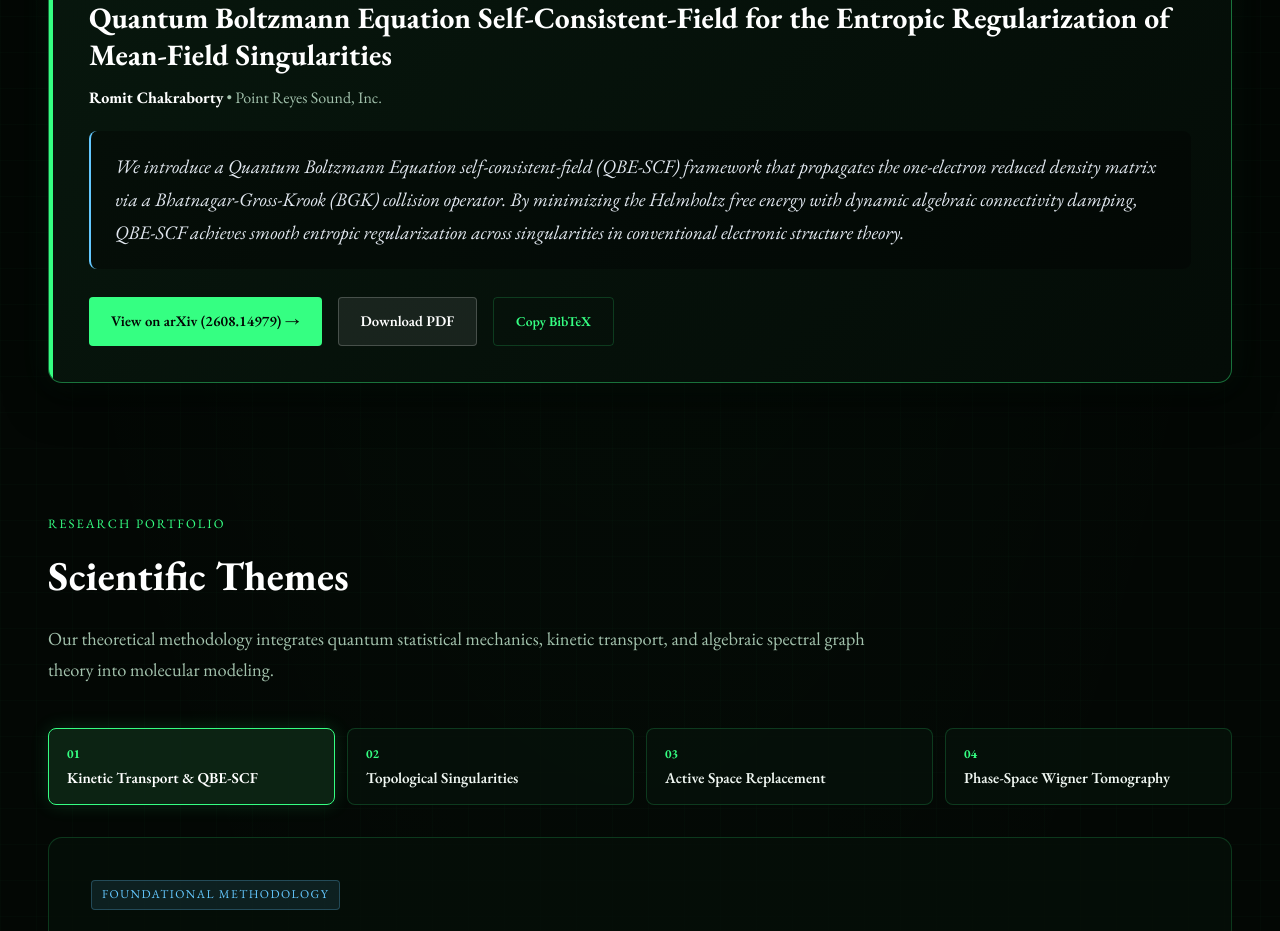
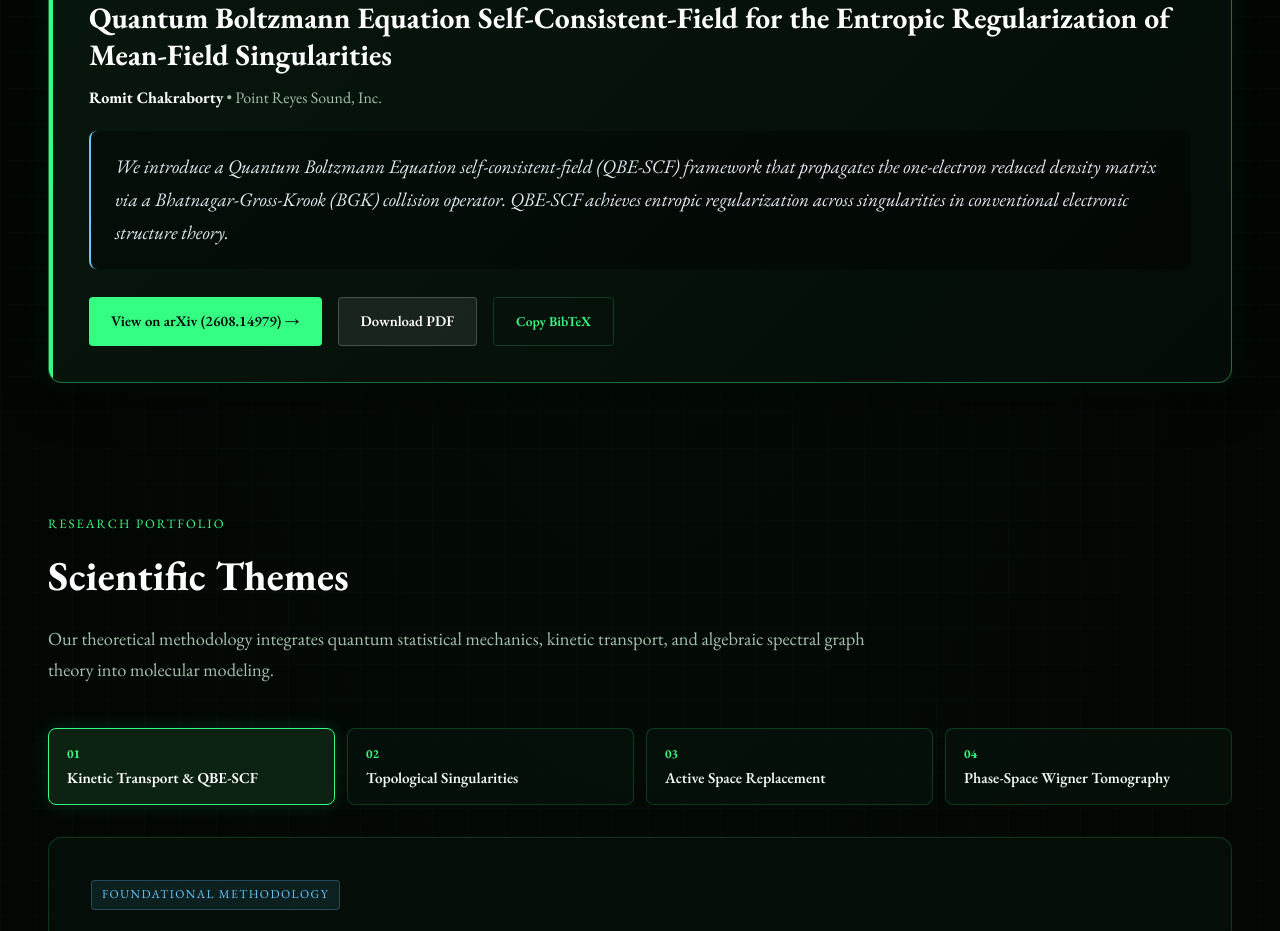
Before and after one commit to point-reyes-sound/point-reyes-sound, a React (Vite) app: page / in a window 1280 px wide. Shown: the part 1100-2031 px from the top of the page. Built offline with nearby package versions, Linux system fonts and the light colour scheme.

Commit message:
Streamline preprint abstract description

```diff
--- a/src/App.jsx
+++ b/src/App.jsx
@@ -304,7 +304,7 @@ export default function App() {
           </div>
 
           <p className="spotlight-abstract">
-            We introduce a Quantum Boltzmann Equation self-consistent-field (QBE-SCF) framework that propagates the one-electron reduced density matrix via a Bhatnagar-Gross-Krook (BGK) collision operator. By minimizing the Helmholtz free energy with dynamic algebraic connectivity damping, QBE-SCF achieves smooth entropic regularization across singularities in conventional electronic structure theory.
+            We introduce a Quantum Boltzmann Equation self-consistent-field (QBE-SCF) framework that propagates the one-electron reduced density matrix via a Bhatnagar-Gross-Krook (BGK) collision operator. QBE-SCF achieves entropic regularization across singularities in conventional electronic structure theory.
           </p>
 
           <div className="spotlight-actions">
```
